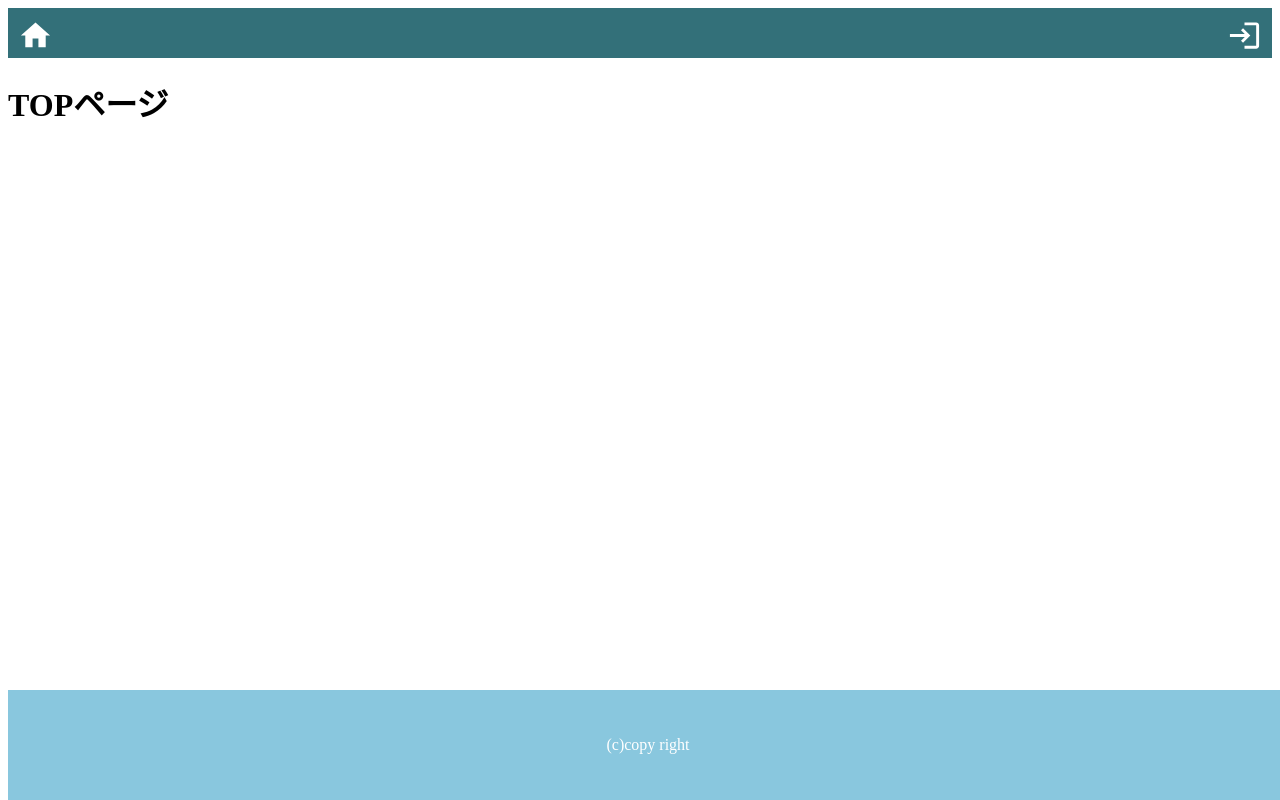
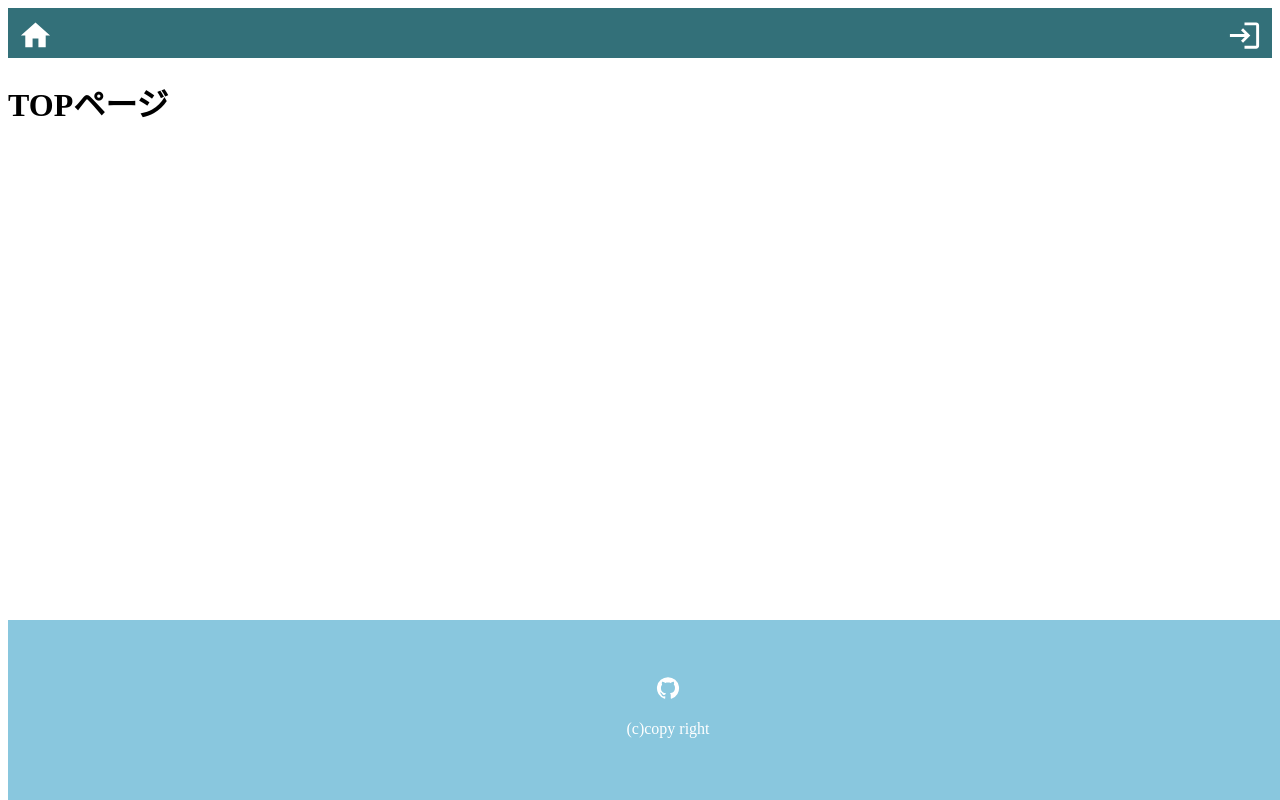
Before and after one commit to k-narusawa/next-frontend-application, a Next.js app: page / in a window 1280 px wide. Built offline with nearby package versions, Linux system fonts and the light colour scheme.

Commit message:
update: footerの調整

```diff
--- a/src/components/organisms/Footer/index.module.scss
+++ b/src/components/organisms/Footer/index.module.scss
@@ -4,7 +4,15 @@
   color: #fff;
   text-align: center;
   padding: 30px 0;
-
-position: absolute;/*←絶対位置*/
+  position: absolute;/*←絶対位置*/
   bottom: 0; /*下に固定*/
 }
+.footer-icons{
+  list-style: none;
+  text-align: center;
+  justify-content: center;
+  display: inline-block;
+}
+.copy-right{
+  text-align: center;
+}
--- a/src/components/organisms/Footer/index.tsx
+++ b/src/components/organisms/Footer/index.tsx
@@ -1,14 +1,23 @@
 import classNames from 'classnames'
+import { GitHubIcon } from 'components/atoms/IconButton'
 import styles from './index.module.scss'
 
-const Footer = () => {
+type Props = {
+  transitionToGitHub: () => void,
+};
 
+const Footer = ({transitionToGitHub}: Props) => {
   return(
     <>
       <footer className={classNames(
         styles['footer-component']
       )}>
-        <p>(c)copy right</p>
+        <ul className={classNames(styles['footer-list'])}>
+          <li className={classNames(styles['footer-icons'])}>
+            <GitHubIcon onClick={transitionToGitHub} />
+            <p className={classNames(styles['copy-right'])}>(c)copy right</p>
+          </li>
+        </ul>
       </footer>
     </>
   )
--- a/src/components/templates/Layout/index.tsx
+++ b/src/components/templates/Layout/index.tsx
@@ -5,16 +5,17 @@ type Props = {
   isLogin: boolean,
   isLoading: boolean,
   logout: () => void,
+  transitionToGitHub: ()=>void;
   children: React.ReactNode
 };
 
-const Layout = ({ isLogin, isLoading, logout, children }: Props) => {
+const Layout = ({ isLogin, isLoading, logout, transitionToGitHub, children }: Props) => {
 
   return(
     <>
       <Header isLogin={isLogin} isLoading={isLoading} logout={logout} />
         <main>{children}</main>
-      <Footer />
+      <Footer transitionToGitHub={transitionToGitHub}/>
     </>
   )
 }
--- a/src/containers/LayoutContainer.tsx
+++ b/src/containers/LayoutContainer.tsx
@@ -1,5 +1,6 @@
 import Layout from 'components/templates/Layout/index'
 import { useLogin } from 'hooks/useLogin'
+import { useRouter } from 'next/router'
 
 type LayoutContainerProps = {
   children: React.ReactNode
@@ -7,10 +8,16 @@ type LayoutContainerProps = {
 
 const LayoutContainer = ( { children }: LayoutContainerProps)=>{
   const {isLogin, isLoading, logout} = useLogin()
+  const router = useRouter()
 
   return (
     <>
-      <Layout isLogin={isLogin} isLoading={isLoading} logout={logout}  >
+      <Layout
+        isLogin={isLogin}
+        isLoading={isLoading}
+        logout={logout}
+        transitionToGitHub={()=>router.push('https://github.com/k-narusawa')}
+      >
         <main>{children}</main>
       </Layout>
     </>
```
Also changed, not shown: 1 other file (tests, documents, lock files or other folders).
